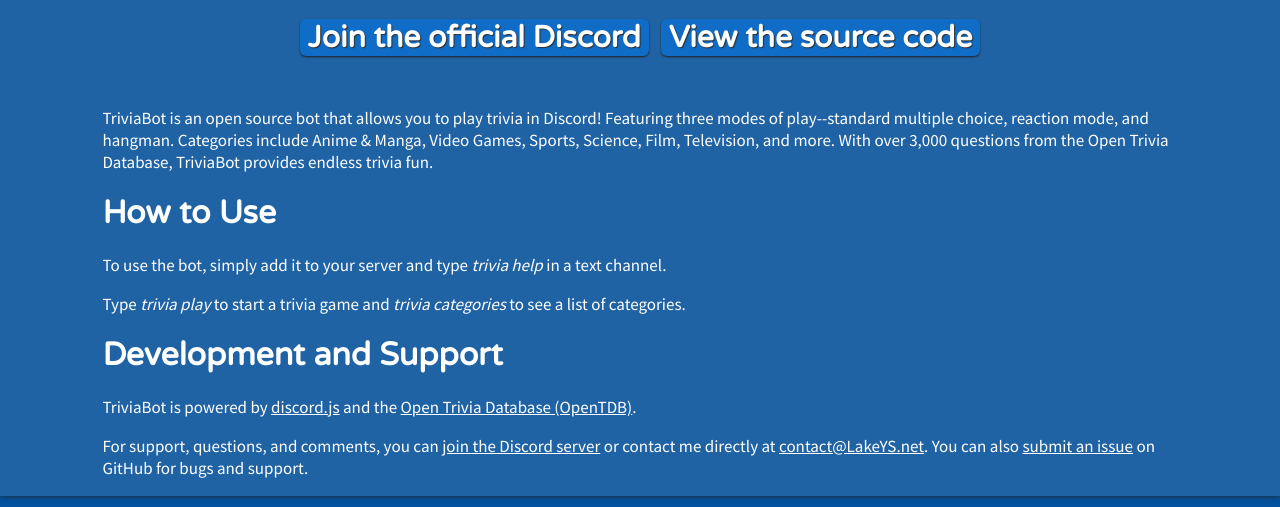
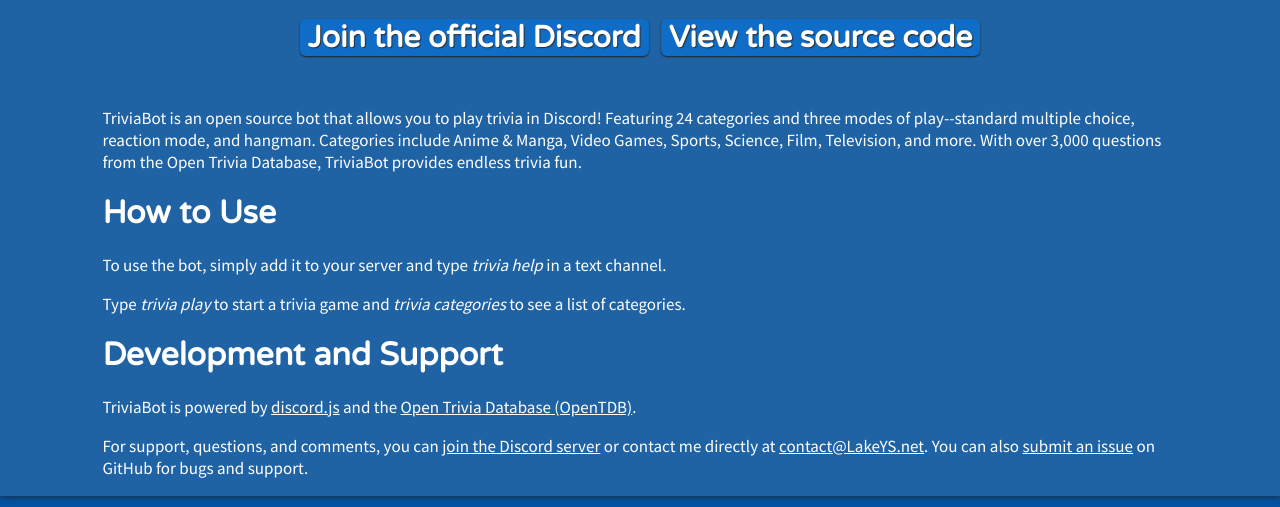
Before and after one commit to LakeYS/LakeYS.net, a plain HTML site: page triviabot/index.html in a window 1280 px wide. Shown: the part 294-801 px from the top of the page. Drawn offline with Linux system fonts and the light colour scheme.

Commit message:
Update block content text

```diff
--- a/triviabot/index.html
+++ b/triviabot/index.html
@@ -50,7 +50,7 @@
       </div>
       <div id="blockContent">
         <div id="text">
-          <p>TriviaBot is an open source bot that allows you to play trivia in Discord! Featuring three modes of play--standard multiple choice, reaction mode, and hangman. Categories include Anime & Manga, Video Games, Sports, Science, Film, Television, and more. With over 3,000 questions from the Open Trivia Database, TriviaBot provides endless trivia fun.</p>
+          <p>TriviaBot is an open source bot that allows you to play trivia in Discord! Featuring 24 categories and three modes of play--standard multiple choice, reaction mode, and hangman. Categories include Anime & Manga, Video Games, Sports, Science, Film, Television, and more. With over 3,000 questions from the Open Trivia Database, TriviaBot provides endless trivia fun.</p>
 
           <h1>How to Use</h1>
           <p>To use the bot, simply add it to your server and type <i>trivia help</i> in a text channel.</p>
```
